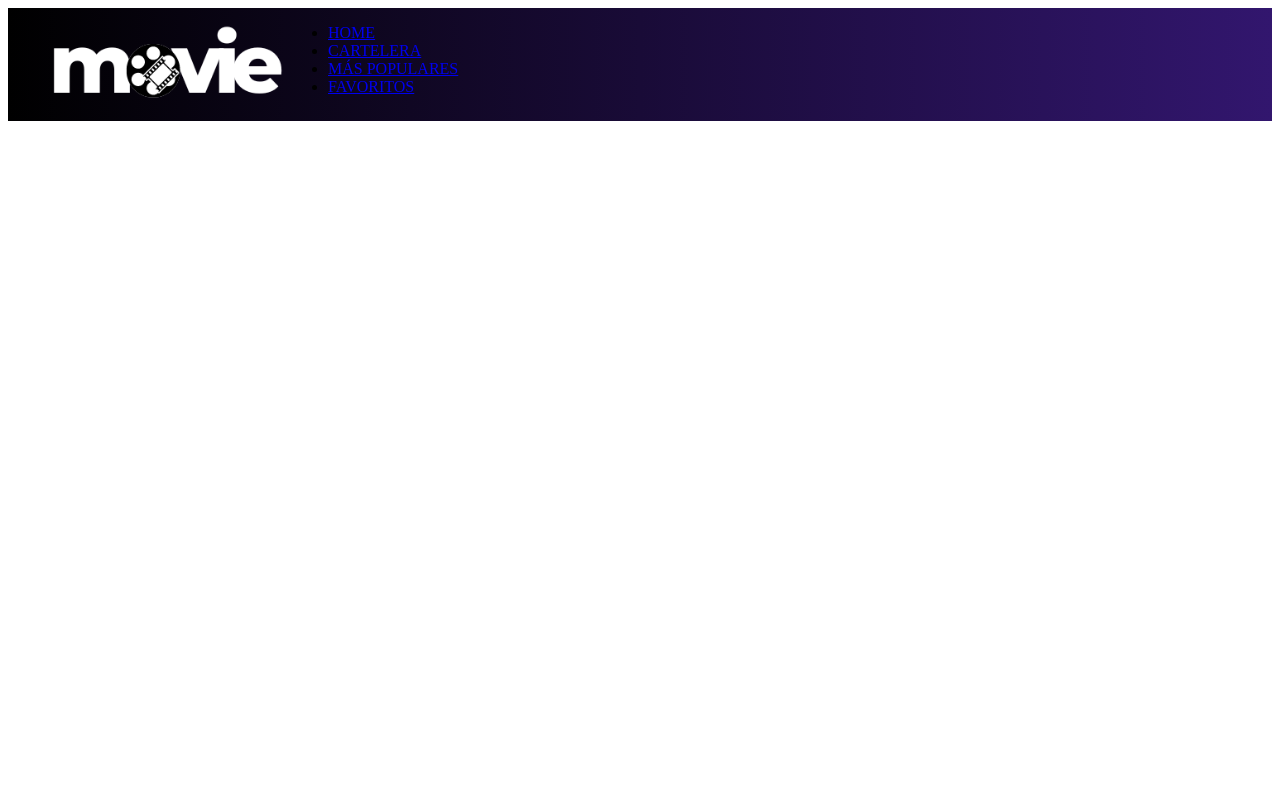
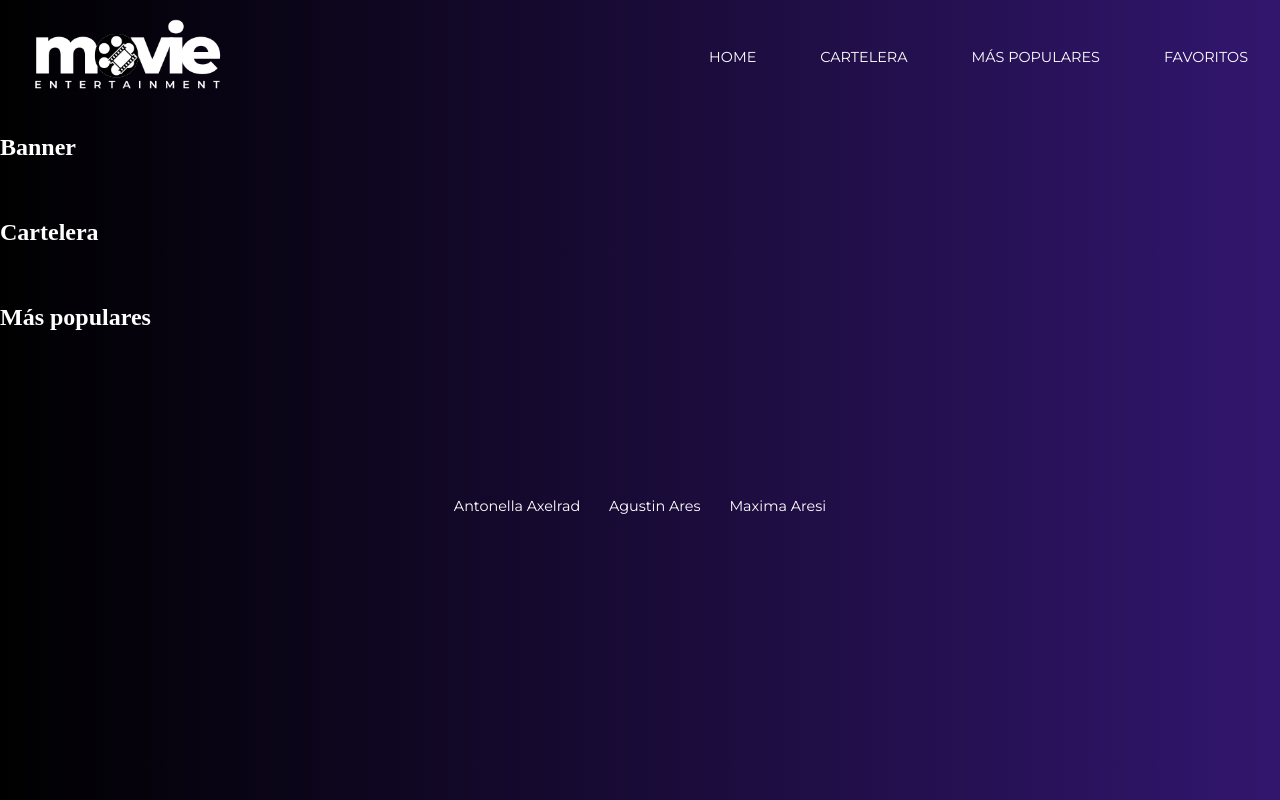
Before and after one commit to AgussAress/Prog3-Axelrad-Aresi-Ares-estabien, a React (Create React App) app in the folder proyecto-integrador/: page / in a window 1280 px wide. Built offline with nearby package versions, Linux system fonts and the light colour scheme.

Commit message:
header terminado y footer

```diff
--- /dev/null
+++ b/proyecto-integrador/public/assets/styles.css
@@ -0,0 +1,26 @@
+* {
+    box-sizing: border-box;
+}
+
+ul,
+ol {
+    padding: 0;
+}
+
+li {
+    list-style-type: none;
+}
+
+a {
+    text-decoration: none;
+}
+
+body {
+    margin: 0;
+    background: linear-gradient(to right, #000000, #32166e);
+    min-height: 100vh;
+}
+
+h1 {
+    color: #fff;
+}
--- a/proyecto-integrador/public/index.html
+++ b/proyecto-integrador/public/index.html
@@ -1,23 +1,24 @@
 <!DOCTYPE html>
 <html lang="en">
+
 <head>
   <meta charset="utf-8" />
   <link rel="icon" href="%PUBLIC_URL%/favicon.ico" />
   <meta name="viewport" content="width=device-width, initial-scale=1" />
   <meta name="theme-color" content="#000000" />
-    <meta
-      name="description"
-      content="Web site created using create-react-app"
-    />
-    <link rel="apple-touch-icon" href="%PUBLIC_URL%/logo192.png" />
-
-    <link rel="manifest" href="%PUBLIC_URL%/manifest.json" />
-
+  <link rel="stylesheet" href="%PUBLIC_URL%/assets/styles.css" />
+  <link rel="preconnect" href="https://fonts.googleapis.com">
+  <link rel="preconnect" href="https://fonts.gstatic.com" crossorigin>
+  <link href="https://fonts.googleapis.com/css2?family=Montserrat:ital,wght@0,100..900;1,100..900&display=swap"
+    rel="stylesheet">
+  <meta name="description" content="Web site created using create-react-app" />
   <title>React App</title>
 </head>
+
 <body>
   <noscript>You need to enable JavaScript to run this app.</noscript>
   <div id="root"></div>
 
 </body>
+
 </html>
--- a/proyecto-integrador/src/App.js
+++ b/proyecto-integrador/src/App.js
@@ -1,15 +1,18 @@
 import Home from './screens/Home'
 import Navbar from './components/Navbar/Navbar';
+import Footer from "./components/Footer/Footer";
 import { Routes, Route } from 'react-router-dom'
 import Cartelera from "./screens/Cartelera"
 import Populares from "./screens/Populares"
 import Favoritos from "./screens/Favoritos"
 import NotFound from "./screens/NotFound"
 
+
 function App() {
   return (
     <div className="App">
       <Navbar />
+      <Home/>
       <Routes>
       <Route path='/' exact={true} component={Home} />
       <Route path='/cartelera' component={Cartelera} />
@@ -17,6 +20,7 @@ function App() {
       <Route path='/favoritos' component={Favoritos} />
       <Route path="" component={NotFound}/>
       </Routes>
+      <Footer/>
     </div>
   );
 }
--- /dev/null
+++ b/proyecto-integrador/src/components/Footer/Footer.js
@@ -0,0 +1,14 @@
+import React from "react";
+import "../Footer/styles.css"
+
+function Footer() {
+    return (
+        <footer>
+            <p className="footer-p">Antonella Axelrad</p>
+            <p className="footer-p">Agustin Ares</p>
+            <p className="footer-p">Maxima Aresi</p>
+        </footer>
+    )
+}
+
+export default Footer
--- /dev/null
+++ b/proyecto-integrador/src/components/Footer/styles.css
@@ -0,0 +1,17 @@
+footer {
+    display: flex;
+    justify-content: center;
+    padding: 20px 0;
+    margin-top: 80px;
+}
+
+.footer-p {
+    padding: 1em;
+    color: #ffff;
+    font-family: "Montserrat", sans-serif;
+    font-optical-sizing: auto;
+    font-weight: 400;
+    font-style: normal;
+    font-size: 0.9em;
+
+}
--- a/proyecto-integrador/src/components/Navbar/Navbar.js
+++ b/proyecto-integrador/src/components/Navbar/Navbar.js
@@ -1,6 +1,6 @@
 import React from "react";
 import Opcion from "../Opcion/Opcion";
-import "../Navbar/style.css"
+import "../Navbar/styles.css"
 
 const opciones = [
     {
@@ -25,8 +25,8 @@ const opciones = [
 function Navbar() {
     return (
         <nav className="nav">
-            <ul className="">
-                <img className= "nav-img" src="./imgs/logo.png" alt="logo" />
+            <ul className="nav__ul-img">
+                <img className= "ul-img" src="./imgs/logo.png" alt="logo" />
             </ul>
             <ul className="main-nav">
                 {
--- a/proyecto-integrador/src/components/Navbar/style.css
+++ /dev/null
@@ -1,10 +0,0 @@
-.nav {
-    background: linear-gradient(to right, #000000, #32166e);
-    display: flex;
-    flex-wrap: wrap;
-
-}
-
-.nav-img {
-    width: 15em;
-}
--- /dev/null
+++ b/proyecto-integrador/src/components/Navbar/styles.css
@@ -0,0 +1,36 @@
+.nav {
+    display: flex;
+    flex-wrap: wrap;
+    justify-content: space-between;
+    align-items: center;
+}
+
+.nav__ul-img {
+    margin-left: 2em;
+}
+
+.ul-img {
+    width: 12em;
+}
+
+.main-nav {
+    display: flex;
+
+}
+
+.nav-li {
+    padding: 2em;
+}
+
+.li-a {
+    color: #ffff;
+    font-family: "Montserrat", sans-serif;
+    font-optical-sizing: auto;
+    font-weight: 400;
+    font-style: normal;
+    font-size: 0.9em;
+}
+
+.li-a:hover {
+    color: #D4D4D4;
+}
--- a/proyecto-integrador/src/components/Opcion/Opcion.js
+++ b/proyecto-integrador/src/components/Opcion/Opcion.js
@@ -3,8 +3,8 @@ import { Link } from 'react-router-dom'
 
 export default function Opcion(props) {
     return (
-        <li>
-            <Link to={props.data.ruta}>
+        <li className='nav-li'>
+            <Link className='li-a' to={props.data.ruta}>
                 {props.data.nombre}
             </Link>
         </li>
--- a/proyecto-integrador/src/screens/Home.js
+++ b/proyecto-integrador/src/screens/Home.js
@@ -1,10 +1,20 @@
 import React from "react";
-import Navbar from "../components/Navbar/Navbar";
 
 function Home(){
     return(
         <React.Fragment>
-            <h1>HOME</h1>
+            <section>
+                <h1>Banner</h1>
+            </section>
+            <br></br>
+            <section>
+                <h1>Cartelera</h1>
+            </section>
+            <br></br>
+            <section>
+                <h1>Más populares</h1>
+            </section>
+            <br></br>
         </React.Fragment>
     )
 }
```
Also changed, not shown: proyecto-integrador/public/imgs/logo.png. Lines whose indentation alone changed are shown as unchanged.
